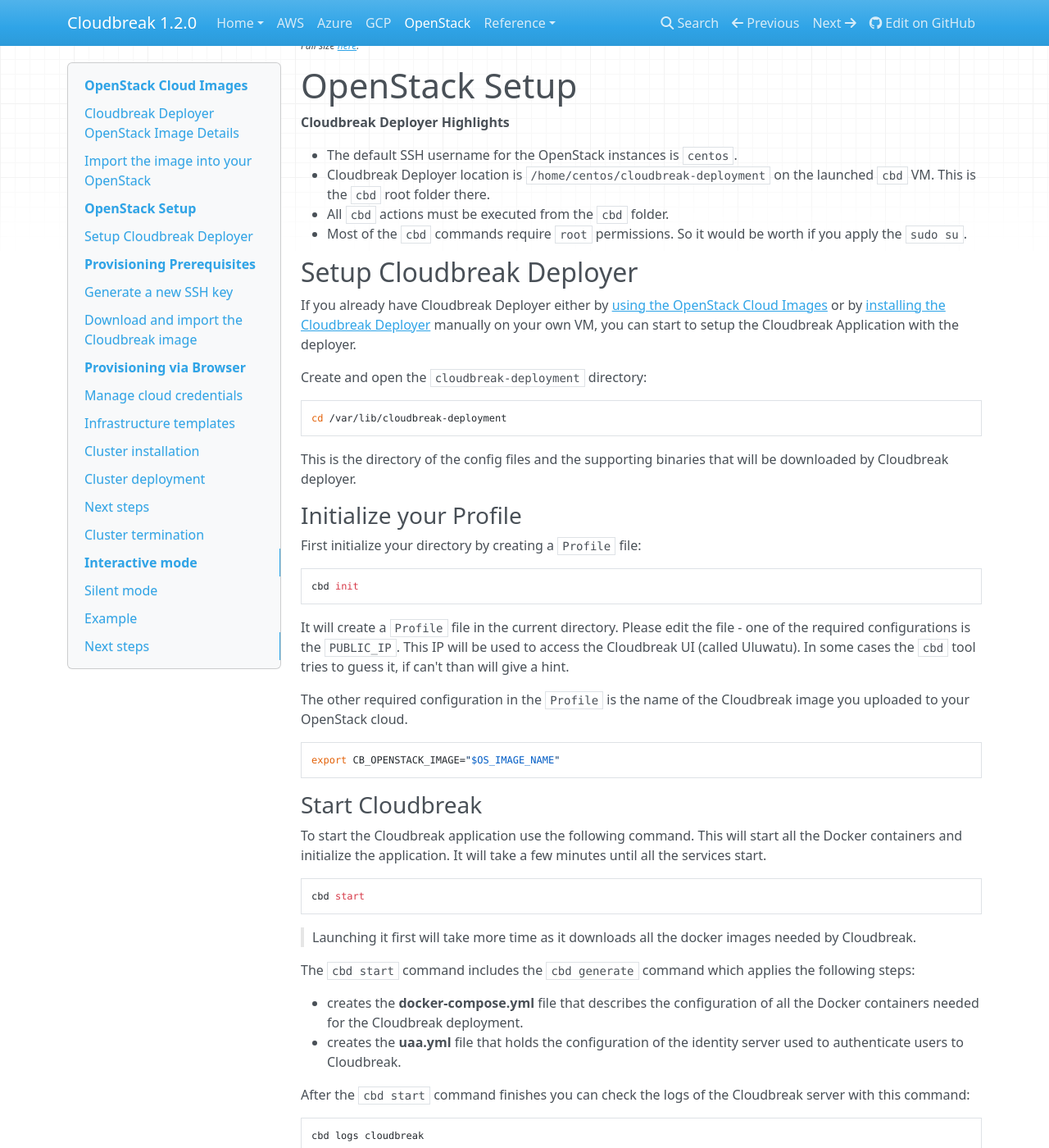
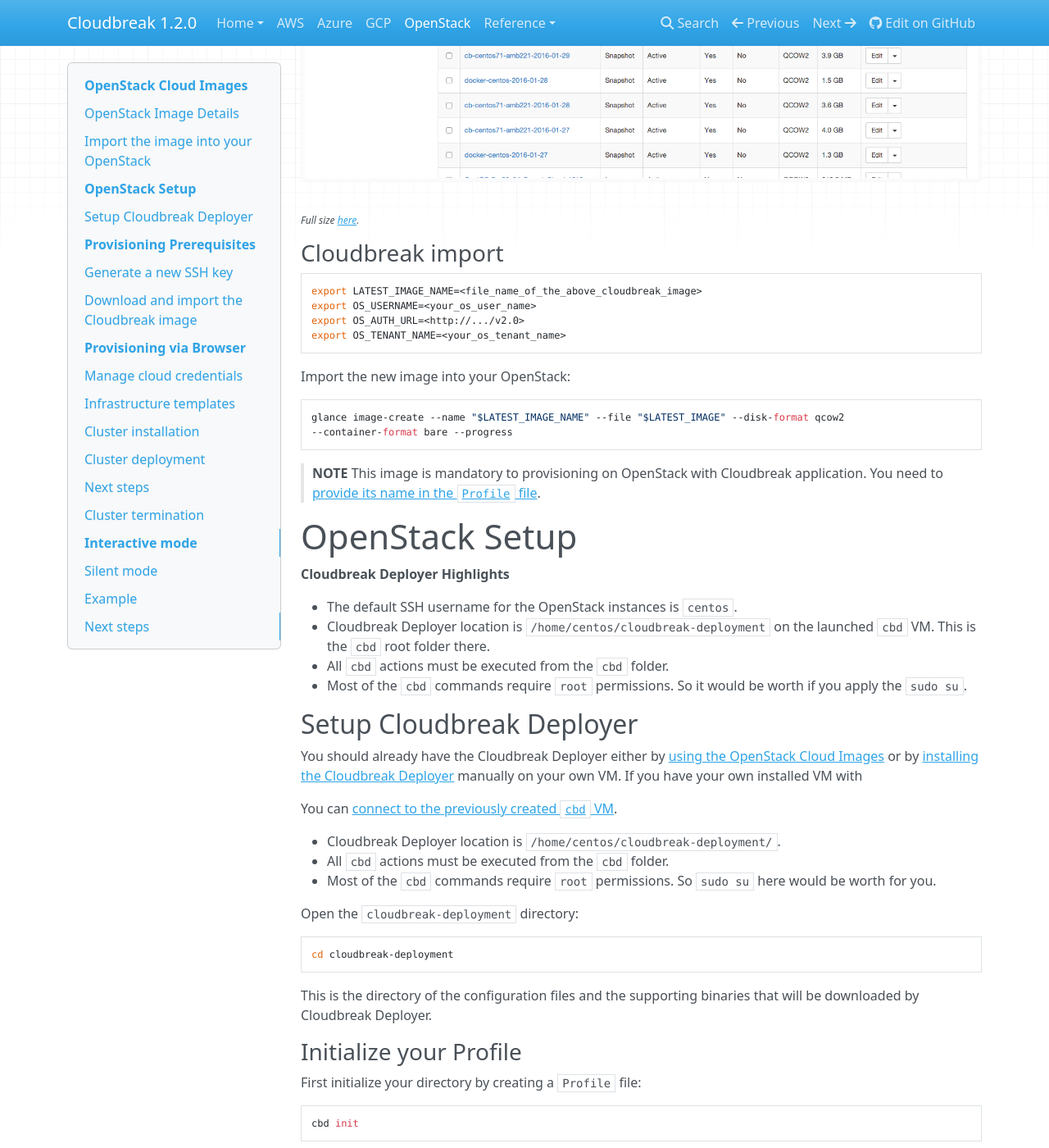
Before and after one commit to wprender/cloudbreak-docs, an MkDocs documentation site: the page built from docs/openstack.md, in a window 1280 px wide and 1400 px high, scrolled down 1511 px. Shown: the whole window at 82% size. Built offline with MkDocs 1.6.1, drawn with Linux system fonts in a browser that asks for light colours; nearby versions of some CDN libraries; old or Windows-style settings are respelled for this version of MkDocs; some of the changed text lies outside the part shown.

Commit message:
Revisited OpenStack images and theirs uploads

````diff
--- a/docs/openstack.md
+++ b/docs/openstack.md
@@ -1,7 +1,7 @@
 # OpenStack Cloud Images
 
-We have pre-built cloud image for OpenStack with the Cloudbreak Deployer pre-installed. Following steps will guide
-you through the launch of the image then the needed configuration.
+We have pre-built cloud images for OpenStack with the Cloudbreak Deployer pre-installed and with Cloudbreak
+pre-installed. Following steps will guide you through the launch of the images then the needed configuration.
 
 > Alternatively, instead of using the pre-built cloud image, you can install Cloudbreak Deployer on your own VM. See
  [install the Cloudbreak Deployer](onprem.md) for more information.
@@ -14,26 +14,53 @@ Please make sure you opened the following ports on your [security group](http://
  * Cloudbreak GUI (3000)
  * User authentication (3001)
 
-## Cloudbreak Deployer OpenStack Image Details
+## OpenStack Image Details
 
-> **[Minimum and Recommended VM requirements](onprem.md#minimum-and-recommended-system-requirements):** 4GB RAM, 10GB disk, 2 cores
+### Cloudbreak Deployer image
 
-##Import the image into your OpenStack
+
+### Cloudbreak image
+
+
+## Import the image into your OpenStack
+
+### Cloudbreak Deployer import
+
 ```
-export OS_IMAGE_NAME="name_in_openstack"
-export OS_USERNAME=...
-export OS_AUTH_URL="http://.../v2.0"
-export OS_TENANT_NAME=...
+export OS_IMAGE_NAME=<add_a_name_to_your_new_image>
+export OS_USERNAME=<your_os_user_name>
+export OS_AUTH_URL=<http://.../v2.0>
+export OS_TENANT_NAME=<your_os_tenant_name>
 ```
 Import the new image into your OpenStack:
 ```
 glance image-create --name "$OS_IMAGE_NAME" --file "$LATEST_IMAGE" --disk-format qcow2 --container-format bare --progress
 ```
+>**NOTE** This image is needed to launch a machine on your OpenStack with Cloudbreak Deployer. You need to
+[provide its name in the `Profile` file](openstack.md#openstack-setup).
+
+> **[Minimum and Recommended VM requirements](onprem.md#minimum-and-recommended-system-requirements):** 4GB RAM, 10GB disk, 2 cores
 
 ![](/images/os-images.png)
 <sub>*Full size [here](/images/os-images.png).*</sub>
 
-#OpenStack Setup
+### Cloudbreak import
+
+```
+export LATEST_IMAGE_NAME=<file_name_of_the_above_cloudbreak_image>
+export OS_USERNAME=<your_os_user_name>
+export OS_AUTH_URL=<http://.../v2.0>
+export OS_TENANT_NAME=<your_os_tenant_name>
+```
+Import the new image into your OpenStack:
+```
+glance image-create --name "$LATEST_IMAGE_NAME" --file "$LATEST_IMAGE" --disk-format qcow2
+--container-format bare --progress
+```
+>**NOTE** This image is mandatory to provisioning on OpenStack with Cloudbreak application. You need to [provide its
+name in the `Profile` file](openstack.md#openstack-specific-configuration).
+
+# OpenStack Setup
 
 **Cloudbreak Deployer Highlights**
 
@@ -45,33 +72,44 @@ glance image-create --name "$OS_IMAGE_NAME" --file "$LATEST_IMAGE" --disk-format
 
 ## Setup Cloudbreak Deployer
 
-If you already have Cloudbreak Deployer either by [using the OpenStack Cloud Images](openstack.md) or by [installing the Cloudbreak Deployer](onprem.md) manually on your own VM,
-you can start to setup the Cloudbreak Application with the deployer.
+You should already have the Cloudbreak Deployer either by [using the OpenStack Cloud Images](openstack.md) or by
+[installing the Cloudbreak Deployer](onprem.md) manually on your own VM. If you have your own installed VM with
 
-Create and open the `cloudbreak-deployment` directory:
+You can [connect to the previously created `cbd` VM](http://docs.openstack.org/user-guide/dashboard_launch_instances.html#connect-to-your-instance-by-using-ssh).
+
+  * Cloudbreak Deployer location is `/home/centos/cloudbreak-deployment/`.
+  * All `cbd` actions must be executed from the `cbd` folder.
+  * Most of the `cbd` commands require `root` permissions. So `sudo su` here would be worth for you.
+
+Open the `cloudbreak-deployment` directory:
 
 ```
-cd /var/lib/cloudbreak-deployment
+cd cloudbreak-deployment
 ```
+This is the directory of the configuration files and the supporting binaries that will be downloaded by Cloudbreak
+Deployer.
 
-This is the directory of the config files and the supporting binaries that will be downloaded by Cloudbreak deployer.
-
-###Initialize your Profile
+### Initialize your Profile
 
 First initialize your directory by creating a `Profile` file:
 
 ```
 cbd init
 ```
+It will create a `Profile` file in the current directory. Please open the `Profile` file then check the `PUBLIC_IP`.
+This is mandatory, because of to can access the Cloudbreak UI (called Uluwatu). In some cases the `cbd` tool tries to
+guess it. If `cbd` cannot get the IP address during the initialization, please set the appropriate value.
 
-It will create a `Profile` file in the current directory. Please edit the file - one of the required configurations is the `PUBLIC_IP`.
-This IP will be used to access the Cloudbreak UI (called Uluwatu). In some cases the `cbd` tool tries to guess it, if can't than will give a hint.
+### OpenStack specific configuration
 
-The other required configuration in the `Profile` is the name of the Cloudbreak image you uploaded to your OpenStack cloud.
+In order for Cloudbreak to be able to launch clusters on OpenStack on your behalf you need to set your Cloudbreak
+image name in the `Profile` file.
 
 ```
-export CB_OPENSTACK_IMAGE="$OS_IMAGE_NAME"
+export CB_OPENSTACK_IMAGE="$LATEST_IMAGE_NAME"
 ```
+
+>**NOTE** The `LATEST_IMAGE_NAME` is the name of the [latest Cloudbreak image on your OpenStack](openstack.md#cloudbreak-import).
 
 ###Start Cloudbreak
 
@@ -299,7 +337,7 @@ You can also use the two pre-defined security groups in Cloudbreak:
 
 If `Public in account` is checked all the users belonging to your account will be able to use this security group template to create clusters, but cannot delete or modify it.
 
-**Note** that the security groups are *not created* on OpenStack after the `Create Security Group` button is pushed, only after the cluster provisioning starts with the selected security group template.
+**NOTE** that the security groups are *not created* on OpenStack after the `Create Security Group` button is pushed, only after the cluster provisioning starts with the selected security group template.
 
 ## Cluster installation
 
@@ -344,7 +382,7 @@ If `Enable security` is checked as well, Cloudbreak will install Key Distributio
 
 After the `create and start cluster` button is pushed Cloudbreak will start to create resources on your OpenStack.
 
->**Important** Always use Cloudbreak to delete the cluster. If that fails for some reason, always try to delete via
+>**IMPORTANT** Always use Cloudbreak to delete the cluster. If that fails for some reason, always try to delete via
 OpenStack Dashboard.
 
 **Advanced options**:
@@ -382,7 +420,7 @@ Sometimes Cloudbreak cannot synchronize it's state with the cluster state at the
 
 Start the shell with `cbd util cloudbreak-shell`. This will launch the Cloudbreak shell inside a Docker container and you are ready to start using it.
 
-You have to copy files into the cbd working directory, which you would like to use from shell. For example if your `cbd` working directory is `~/prj/cbd` then copy your blueprint and public ssh key file into this directory. You can refer to these files with their names from the shell.
+You have to copy files into the `cbd` working directory, which you would like to use from shell. For example if your `cbd` working directory is `~/prj/cbd` then copy your blueprint and public ssh key file into this directory. You can refer to these files with their names from the shell.
 
 ### Create a cloud credential
 
@@ -544,7 +582,7 @@ Apply the following commands to stop the previously selected stack:
 cluster stop
 stack stop
 ```
->**Important!** The related cluster should be stopped before you can stop the stack.
+>**IMPORTANT!** The related cluster should be stopped before you can stop the stack.
 
 
 Apply the following command to **restart the previously selected and stopped stack**:
@@ -587,7 +625,7 @@ With Cloudbreak shell you can execute script files as well. A script file contai
 script <your script file>
 ```
 
-or with the `cbd util cloudbreak-shell-quiet` cbd command:
+or with the `cbd util cloudbreak-shell-quiet` `cbd` command:
 
 ```
 cbd util cloudbreak-shell-quiet < example.sh
@@ -595,7 +633,7 @@ cbd util cloudbreak-shell-quiet < example.sh
 
 ## Example
 
-The following example creates a hadoop cluster with `hdp-small-default` blueprint on `m1.large` instances with 2X100G attached disks on `osnetwork` network using `all-services-port` security group. You should copy your ssh public key file into your cbd working directory with name `id_rsa.pub` and change the `<...>` parts with your openstack credential and network details.
+The following example creates a hadoop cluster with `hdp-small-default` blueprint on `m1.large` instances with 2X100G attached disks on `osnetwork` network using `all-services-port` security group. You should copy your ssh public key file into your `cbd` working directory with name `id_rsa.pub` and change the `<...>` parts with your openstack credential and network details.
 
 ```
 credential create --OPENSTACK --name my-os-credential --description "credentail description" --userName <OpenStack username> --password <OpenStack password> --tenantName <OpenStack tenant name> --endPoint <OpenStack Identity Service (Keystone) endpoint> --sshKeyPath <path of your public SSH key file>
````
Also changed, not shown: docs/aws.md (+1 -1 lines), docs/gcp.md (+3 -3 lines), 3 other files.
